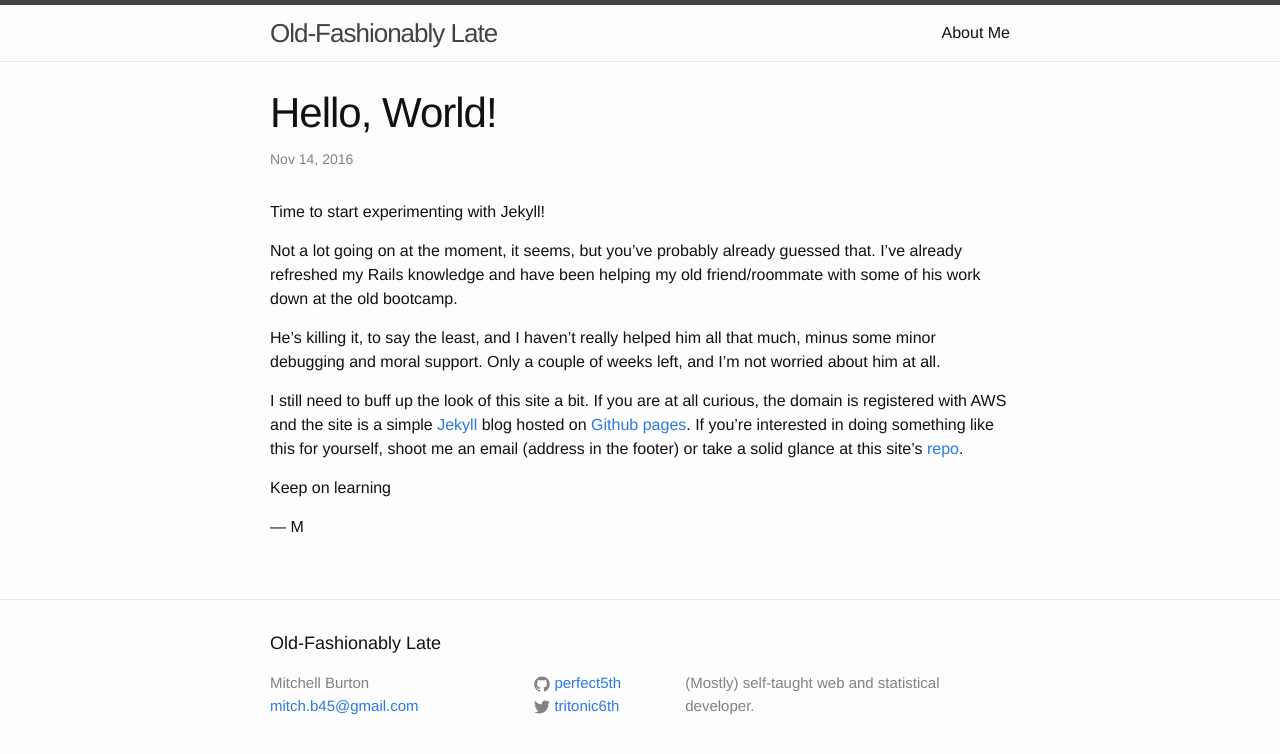
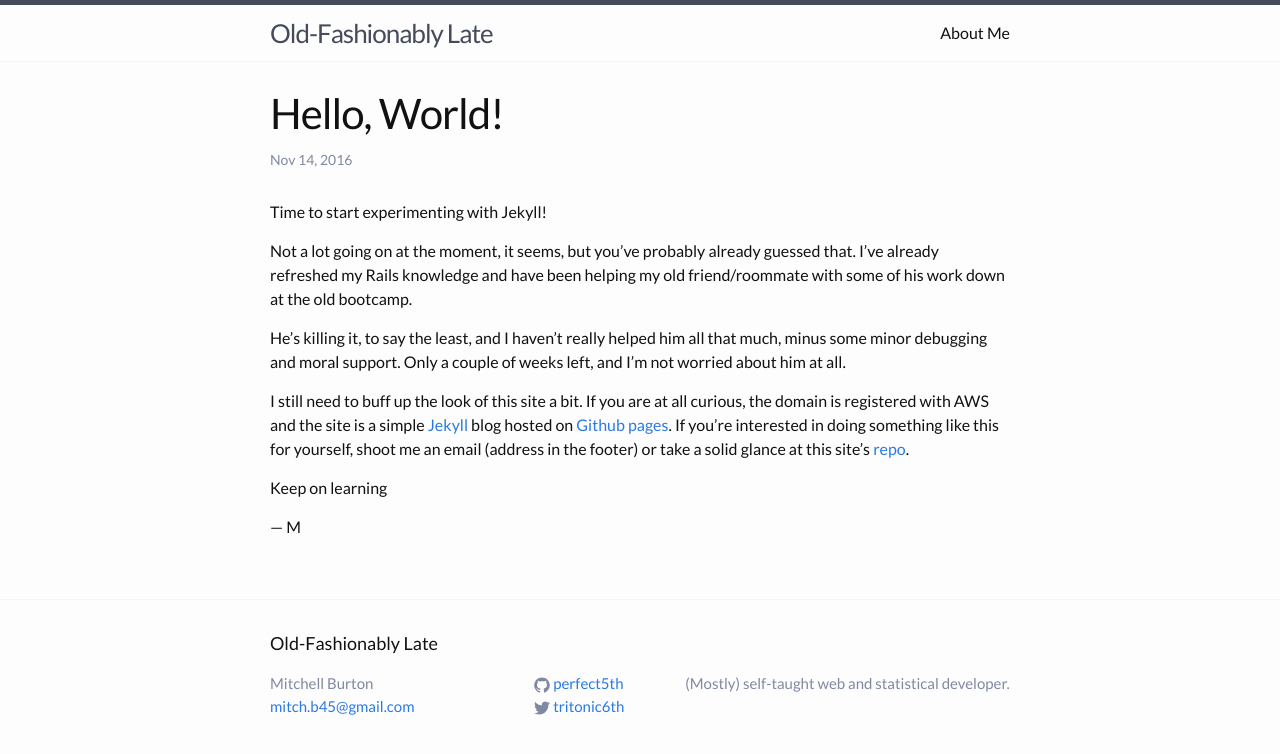
Before and after one commit to Perfect5th/perfect5th.github.io, a Jekyll site: the page built from _posts/2016-11-14-hello-world.md, in a window 1280 px wide. Shown: the top 754 px of the page. Built offline with Jekyll 4.4.1, drawn with Linux system fonts in a browser that asks for light colours; a script that is not in the unit is left out.

Commit message:
Blue, baby!

```diff
--- a/_includes/head.html
+++ b/_includes/head.html
@@ -7,6 +7,9 @@
   <meta name="description" content="{% if page.excerpt %}{{ page.excerpt | strip_html | strip_newlines | truncate: 160 }}{% else %}{{ site.description }}{% endif %}">
 
   <link rel="stylesheet" href="{{ "/css/main.css" | prepend: site.baseurl }}">
+  <link href="https://fonts.googleapis.com/css?family=Lato" rel="stylesheet">
   <link rel="canonical" href="{{ page.url | replace:'index.html','' | prepend: site.baseurl | prepend: site.url }}">
   <link rel="alternate" type="application/rss+xml" title="{{ site.title }}" href="{{ "/feed.xml" | prepend: site.baseurl | prepend: site.url }}">
+  <script src="https://unpkg.com/react@15/dist/react.js"></script>
+  <script src="https://unpkg.com/react-dom@15/dist/react-dom.js"></script>
 </head>
--- a/_sass/_layout.scss
+++ b/_sass/_layout.scss
@@ -180,7 +180,18 @@
     list-style: none;
 
     > li {
+        background-color: #404D70;
+        border: 0px solid black;
+        border-radius: 20px;
+        float: left;
         margin-bottom: $spacing-unit;
+        margin-right: 40px;
+        padding: 5px 10px;
+
+        a:link, a:visited, a:hover {
+            color: #fdfdfd;
+            text-decoration: none;
+        }
     }
 }
 
@@ -192,6 +203,10 @@
 .post-link {
     display: block;
     font-size: 24px;
+}
+
+.rss-subscribe {
+  clear: both;
 }
 
 
--- a/css/main.scss
+++ b/css/main.scss
@@ -6,7 +6,7 @@
 
 
 // Our variables
-$base-font-family: "Helvetica Neue", Helvetica, Arial, sans-serif;
+$base-font-family: "Lato", Helvetica, Arial, sans-serif;
 $base-font-size:   16px;
 $base-font-weight: 400;
 $small-font-size:  $base-font-size * 0.875;
@@ -18,7 +18,7 @@
 $background-color: #fdfdfd;
 $brand-color:      #2a7ae2;
 
-$grey-color:       #828282;
+$grey-color:       #8089A1;
 $grey-color-light: lighten($grey-color, 40%);
 $grey-color-dark:  darken($grey-color, 25%);
 
```
Also changed, not shown: scripts/main.js (added).
